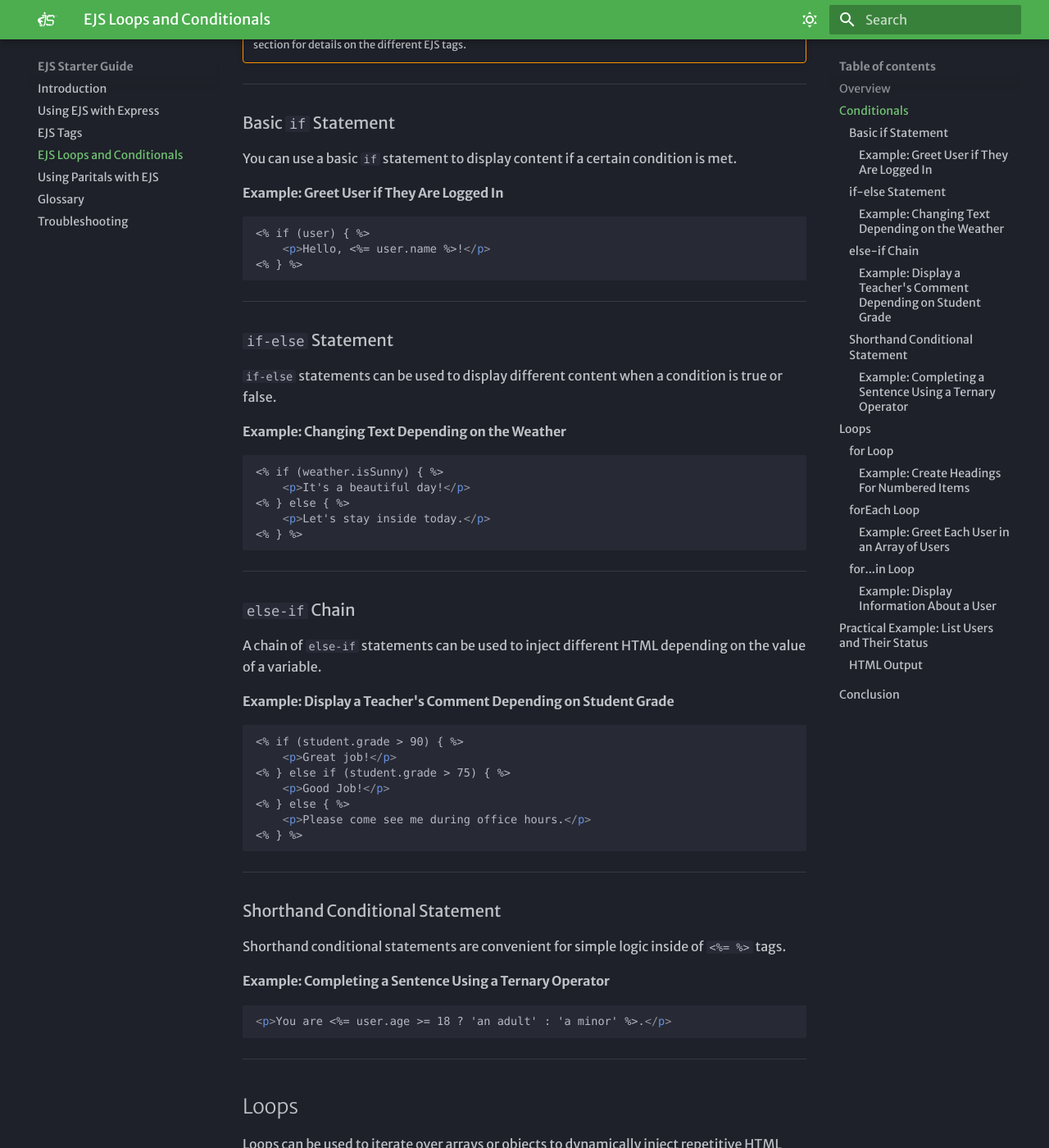
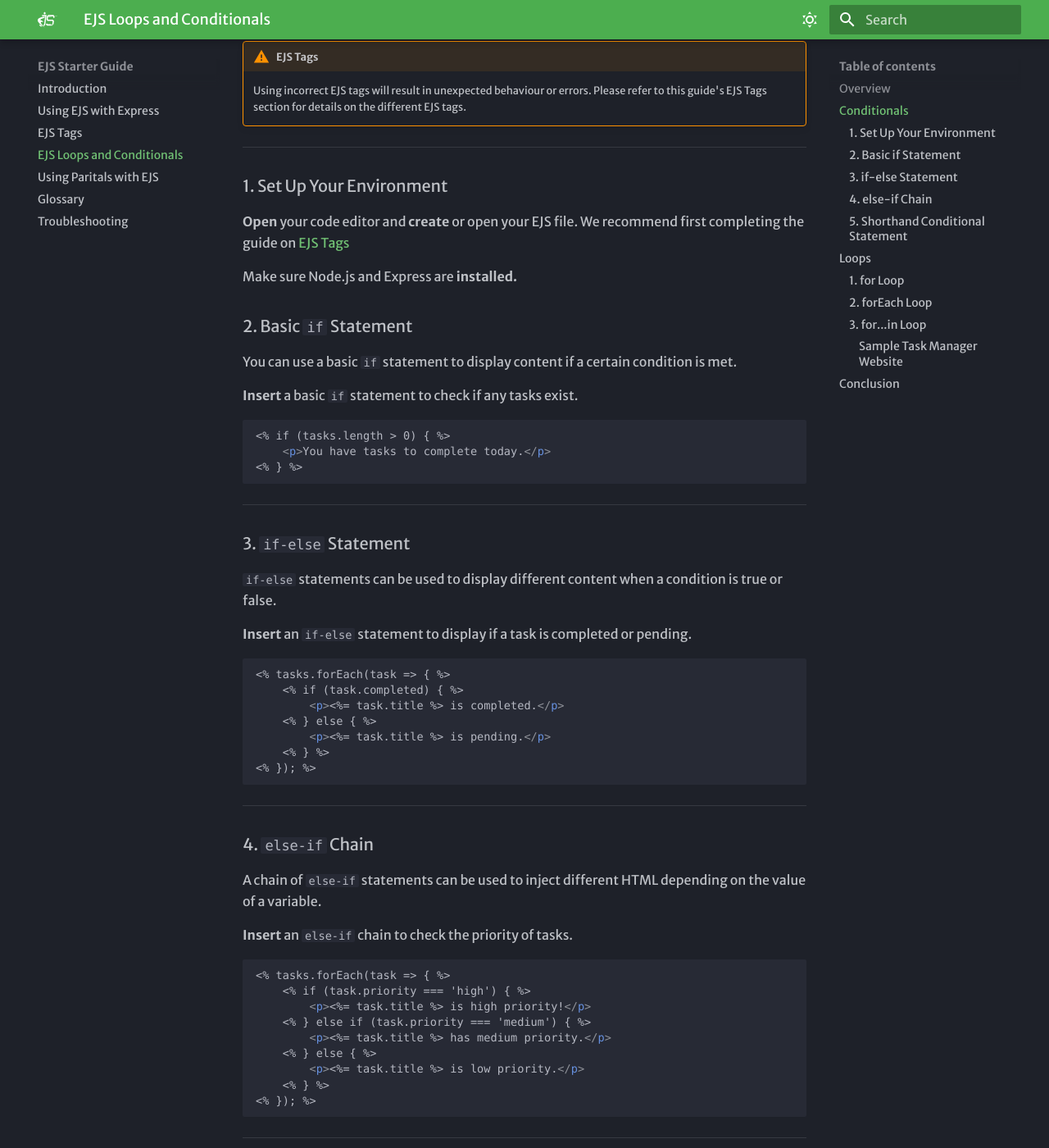
Before and after one commit to nilae2001/mkdocs, an MkDocs documentation site: the page built from docs/loops_and_conditionals.md, in a window 1280 px wide and 1400 px high, scrolled down 497 px. Shown: the whole window at 82% size. Built offline with MkDocs 1.6.1 and Material for MkDocs 9.7.7, drawn with Linux system fonts in a browser that asks for light colours; some web fonts are replaced; some of the changed text lies outside the part shown.

Commit message:
make documentation instructional

````diff
--- a/docs/ejs_tags.md
+++ b/docs/ejs_tags.md
@@ -2,33 +2,41 @@
 
 ## Overview
 
-EJS uses special tags to dynamically render content in templates, and differentiate between regular HTML and JavaScript logic. This section will cover common EJS tags, and how to use them to output variables, escape HTML, add comments, and more.
+EJS uses special tags to dynamically render content in templates, and differentiate between regular HTML and JavaScript logic. This section will cover common EJS tags, and how to use them to output variables, escape HTML, add comments, and more. The following guide will walk you through how to use different EJS tags in a task manager.
 
 ---
 
-## EJS Tags and their Usage
+## Using EJS Tags in a Task Manager Dashboard
 
-EJS provides several types of tags, each serving a distinct purpose.
+Before you begin, you will need to set up your environment. For more detailed instructions on how to do this, see our guide on [Integrating EJS with Express for Rendering Templates](integration.md).
 
-### `<% %>` - Scriptlet Tag
+### 1. Set Up Your Environment
+
+**Open** your code editor and **create** or open your EJS file.
+
+Make sure Node.js and Express are **installed.**
+
+---
+
+### 2. **Insert** a Scriptlet Tag (`<% %>`)
 
 The Scriptlet Tag is used to execute JavaScript code. These tags are used for control flow and do not output anything to the HTML.
 
-#### Example: A simple `if` Statement
+**Insert** a conditional check to display a welcome message if the user is logged in.
 
 ```html
-<% if(weather.isSunny) { %>
-    <p>It's a beautiful day!</p>
+<% if (user) { %>
+    <p>Welcome to your Task Manager Dashboard.</p>
 <% } %>
 ```
 
 ---
 
-### `<%= %>` - Escaped Output Tag
+### 3. **Insert** an Escaped Output Tag (`<%= %>`)
 
 The Escaped Output Tag is used to output values to the HTML. This tag esapes HTML to prevent cross-site scripting (XSS) attacks.
 
-#### Example: Displaying a User's Name
+**Insert** an Escaped Output Tag to greet the user.
 
 ```html
 <h1>Welcome, <%= user.name %>!</h1>
@@ -40,49 +48,39 @@
 
 ---
 
-### `<%- %>` - Unescaped Output Tag
+### 4. **Insert** an Unescaped Output Tag (`<%- %>`)
 
 The Unescaped Output Tag is similar to the Escaped Output Tag, except that it does not escape HTML. When using these tags, HTML content will be rendered as actual HTML elements.
 
-#### Example: Using Partials to Inject Reusable Components
+**Insert** an Unescaped Output Tag to include a task list partial. For further details on how to do this, see our guide on [Using Partials with EJS](partials.md).
 
 ```html
-<body>
-    <%- include('header') %>
-</body>
+<%- include('partials/tasklist.ejs') %>
 ```
 
-!!! warning "Unescaped HTML"
+!!! warning "Unescaped Output Tag"
 
-    Unescaped Output Tags allow raw HTML to be injected into your webpage. This can be dangerous, and should only be used when the content is coming from a trusted source. If a user is allowed to inject unescaped HTML, it could allow XSS attacks
+    Unescaped Output Tags allow raw HTML to be injected into your webpage. This can be dangerous, and should only be used when the content is coming from a trusted source. If a user is allowed to inject unescaped HTML, it could allow for XSS attacks.
 
 ---
 
-### `<%# %>` - Comment Tag
+### 5. **Insert** a Comment Tag (`<%# %>`)
 
 The Comment Tag is used to write comments in EJS files. Comments made using the comment tag will not be visible in the source code. These tags can be used to hide notes or explanations.
 
-#### Example: Adding a Comment
+**Insert** a comment tag to describe the code that is injected in your Unescaped Output Tag from step 4.
 
 ```html
-<%# This is an EJS comment %>
+<%# This section displays the user’s pending tasks %>
 ```
-
-!!! tip "HTML Comments"
-
-    To make a comment visible in the source code, use:
-
-    ```html
-    <!-- This comment is visible in the source code -->
-    ```
 
 ---
 
-### `<%%` and `%%>` - Literal Tags
+### 6. **Insert** Literal Tags (`<%%` and `%%>`)
 
 The Literal Tag is used to output a raw EJS tag. These tags escape the EJS, and display `<%` and `%>` as plain text in the browser.
 
-#### Example: Displaying an Example of EJS Escaped Output Tag
+Optional: If you would like to experiment with using Literal Tags, **insert** literal tags to show the EJS tags instead of executing them.
 
 ```html
 <%%= "This will display the surrounding EJS tags" %%>
@@ -96,7 +94,9 @@
 
 ## Conclusion
 
-EJS provides flexible syntax for embedding JavaScript logic within HTML. By following this guide and being aware of security concerns, you can use these tags to effectively create dynamic web pages
+You have completed the steps to use EJS tags in the context of a Task Manager Dashboard. You can now run JavaScript logic, output both escaped and raw HTML, include internal comments, and display literal code EJS tags. By following this guide and being aware of security concerns, you can use these tags to effectively create dynamic web pages.
+
+Download a sample solution for the task-manager here: <a href="/assets/task-manager.zip" download>task-manager.zip</a>
 
 ### Summary of EJS Tags
 
--- a/docs/loops_and_conditionals.md
+++ b/docs/loops_and_conditionals.md
@@ -1,7 +1,8 @@
 # Using EJS Loops and Conditionals
 
 ## Overview
-EJS allows you to use JavaScript logic to display dynamic content. This section will cover common control structures that you may want to use when embedding JavaScript logic into HTML.
+
+This guide demonstrates how to use loops and conditional statements in your EJS templates in the context of a Task Manager Dashboard. EJS allows you to use JavaScript logic to display dynamic content. This section will cover common control structures that you may want to use when embedding JavaScript logic into HTML. In the following steps, you will see how to control the display of tasks based on their properties and iterate over a list of tasks
 
 ---
 
@@ -15,62 +16,72 @@
 
 ---
 
-### Basic `if` Statement
+### 1. Set Up Your Environment
+
+**Open** your code editor and **create** or open your EJS file. We recommend first completing the guide on [EJS Tags](ejs_tags.md)
+
+Make sure Node.js and Express are **installed.**
+
+### 2. Basic `if` Statement
 
 You can use a basic `if` statement to display content if a certain condition is met.
 
-#### Example: Greet User if They Are Logged In
+**Insert** a basic `if` statement to check if any tasks exist.
 
 ```html
-<% if (user) { %>
-    <p>Hello, <%= user.name %>!</p>
+<% if (tasks.length > 0) { %>
+    <p>You have tasks to complete today.</p>
 <% } %>
 ```
 
 ---
 
-### `if-else` Statement
+### 3. `if-else` Statement
 
 `if-else` statements can be used to display different content when a condition is true or false.
 
-#### Example: Changing Text Depending on the Weather
+**Insert** an `if-else` statement to display if a task is completed or pending.
 
 ```html
-<% if (weather.isSunny) { %>
-    <p>It's a beautiful day!</p>
-<% } else { %>
-    <p>Let's stay inside today.</p>
-<% } %>
+<% tasks.forEach(task => { %>
+    <% if (task.completed) { %>
+        <p><%= task.title %> is completed.</p>
+    <% } else { %>
+        <p><%= task.title %> is pending.</p>
+    <% } %>
+<% }); %>
 ```
 
 ---
 
-### `else-if` Chain
+### 4. `else-if` Chain
 
 A chain of `else-if` statements can be used to inject different HTML depending on the value of a variable.
 
-#### Example: Display a Teacher's Comment Depending on Student Grade
+**Insert** an `else-if` chain to check the priority of tasks.
 
 ```html
-<% if (student.grade > 90) { %>
-    <p>Great job!</p>
-<% } else if (student.grade > 75) { %>
-    <p>Good Job!</p>
-<% } else { %>
-    <p>Please come see me during office hours.</p>
-<% } %>
+<% tasks.forEach(task => { %>
+    <% if (task.priority === 'high') { %>
+        <p><%= task.title %> is high priority!</p>
+    <% } else if (task.priority === 'medium') { %>
+        <p><%= task.title %> has medium priority.</p>
+    <% } else { %>
+        <p><%= task.title %> is low priority.</p>
+    <% } %>
+<% }); %>
 ```
 
 ---
 
-### Shorthand Conditional Statement
+### 5. Shorthand Conditional Statement
 
 Shorthand conditional statements are convenient for simple logic inside of `<%= %>` tags.
 
-#### Example: Completing a Sentence Using a Ternary Operator
+**Insert** a shortand conditional statement to display the status for the first task.
 
 ```html
-<p>You are <%= user.age >= 18 ? 'an adult' : 'a minor' %>.</p>
+<p>Task "<%= tasks[0].title %>" is <%= tasks[0].completed ? 'Done' : 'Not Done' %>.</p>
 ```
 
 ---
@@ -81,77 +92,60 @@
 
 ---
 
-### `for` Loop
+### 1. `for` Loop
 
 A simple `for` loop can be used to populate HTML with repetitive content.
 
-#### Example: Create Headings For Numbered Items
+**Insert** a `for` loop to list all of the tasks.
 
 ```html
-<% for (let i = 1; i <= 5; i++) { %>
-    <h2>Item <%= i %></h2>
+<% for (let i = 0; i < tasks.length; i++) { %>
+    <h3>Task <%= i + 1 %>: <%= tasks[i].title %></h3>
 <% } %>
 ```
 
 ---
 
-### `forEach` Loop
+### 2. `forEach` Loop
 
 You can loop through arrays using a `forEach` loop.
 
-#### Example: Greet Each User in an Array of Users
+**Insert** a `forEach` loop to display each task.
 
 ```html
-<% users.forEach((user) => { %>
-    <p>Hello, <%= user.name %></p>
+<% tasks.forEach(task => { %>
+    <p>Task: <%= task.title %></p>
 <% }); %>
 ```
 
 ---
 
-### `for`...`in` Loop
+### 3. `for`...`in` Loop
 
 To loop through key-value pairs of an object, we can use a `for`...`in` loop.
 
-#### Example: Display Information About a User
+**Insert** a `for`...`in` loop to show the details of the first task.
 
 ```html
-<h2>User Info</h2>
+<% let task = tasks[0]; %>
 <ul>
-  <% for (let key in user) { %>
-    <li><<%= key %>: <%= user[key] %></li>
-  <% } %>
+    <% for (let key in task) { %>
+        <li><%= key %>: <%= task[key] %></li>
+    <% } %>
 </ul>
 ```
 
 ---
 
-## Practical Example: List Users and Their Status
+#### Sample Task Manager Website
 
-```html
-<% let users = [
-    { name: 'Jeremy', online: true },
-    { name: 'Armaan', online: true },
-    { name: 'Sam', online: false }
-]; %>
+![sample task manager website screenshot](./images/taskManager.png "This image shows a sample task manager website")
 
-<h2>Active Users</h2>
-<ul>
-    <% users.forEach(user => { %>
-    <% if (user.online) { %>
-        <li><%= user.name %> (Online)</li>
-    <% } else { %>
-        <li><%= user.name %> (Offline)</li>
-    <% } %>
-    <% }); %>
-</ul>
-```
 
-### HTML Output
-
-![Output rendered from practical example](./images/practicalExample.png "This image shows the output generated by the practical example")
 ---
 
 ## Conclusion
 
-You're all set to use conditional statements and loops in your EJS templates! You can now use the techniques described in this section to dynamically display content.
+By following these instructions, you have learned how to use conditional statements and loops in your EJS templates. You can now use the techniques described in this section to dynamically display content.
+
+Download a sample solution for the task-manager here: <a href="/assets/task-manager.zip" download>task-manager.zip</a>
````
Also changed, not shown: docs/troubleshooting.md (+3 -1 lines), docs/images/practicalExample.png (deleted), docs/images/taskManager.png (added), 1 other file.
